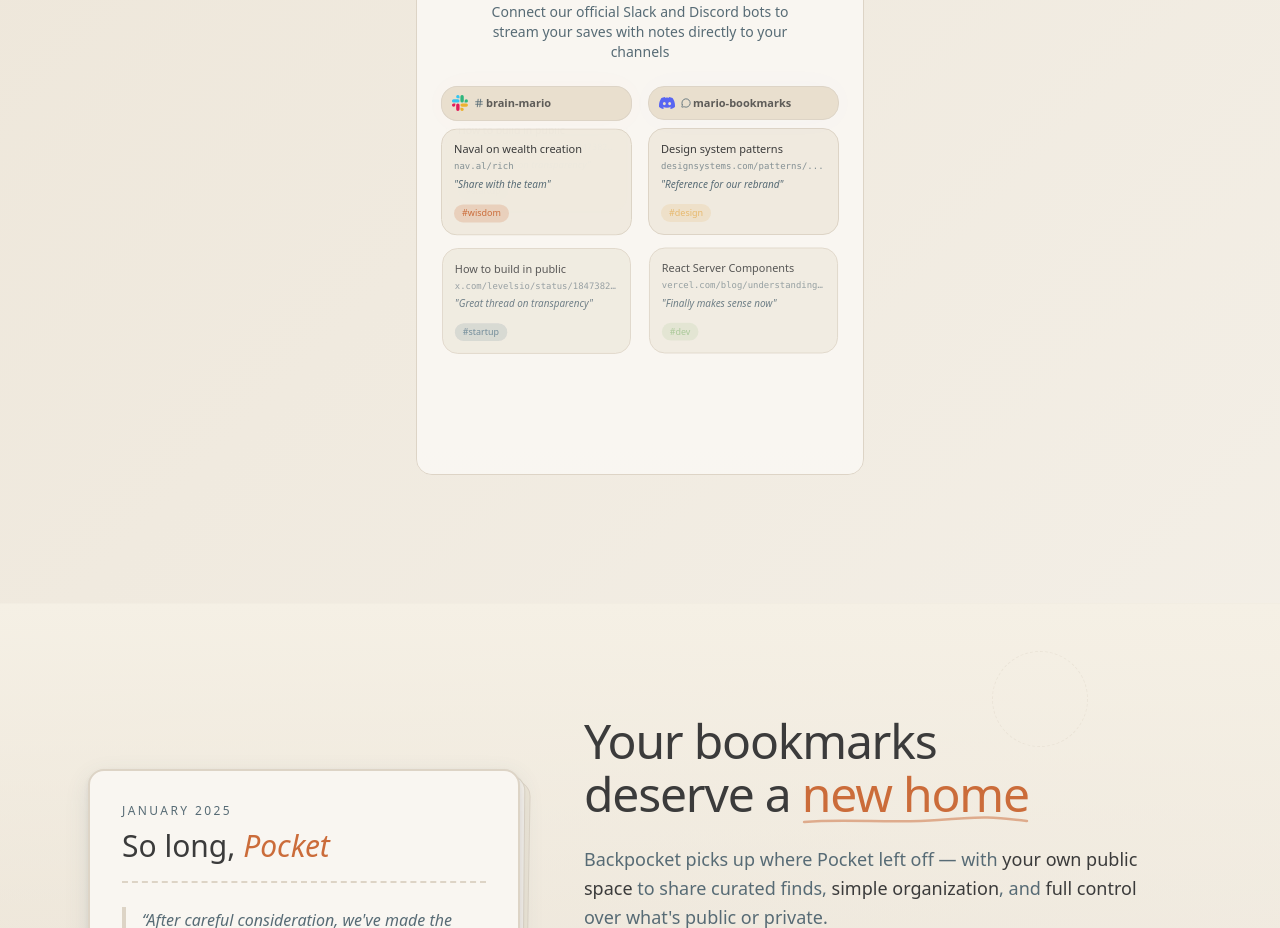
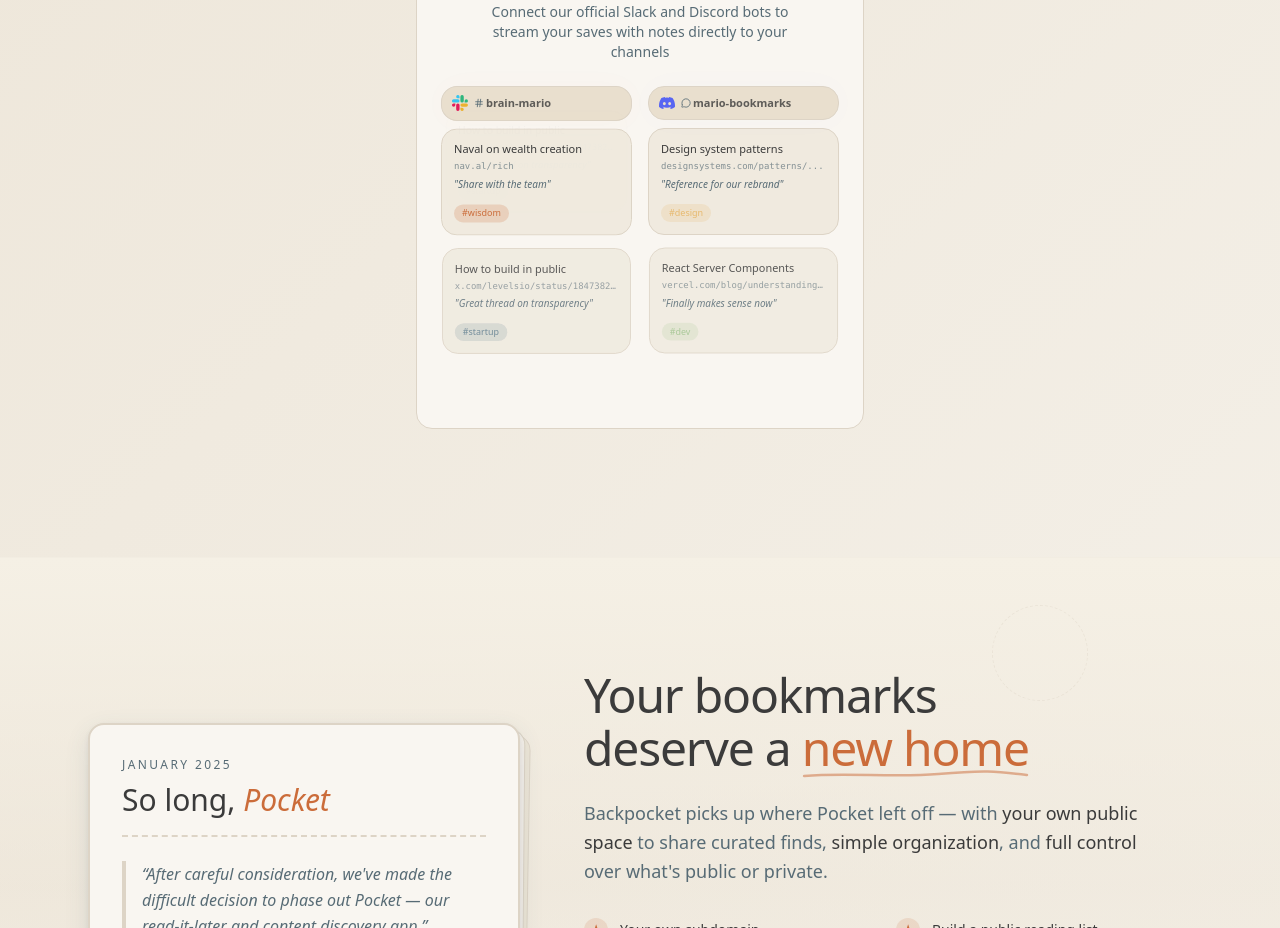
Before and after one commit to MyBackpocket/backpocket, a Next.js app in the folder apps/backpocket-web/: page / in a window 1280 px wide. Shown: the part 7240-8168 px from the top of the page. Built offline with nearby package versions, Linux system fonts and the light colour scheme; no server answers.

Commit message:
fix: Adjust MessageStack height and overflow behavior in IntegrationsComingSoon component for improved visual presentation and user experience.

```diff
--- a/apps/backpocket-web/components/landing/integrations-coming-soon.tsx
+++ b/apps/backpocket-web/components/landing/integrations-coming-soon.tsx
@@ -171,8 +171,8 @@
         </div>
       </motion.div>
 
-      {/* Message Stack - Fixed height with overflow hidden to clip pushed-off cards */}
-      <div className="h-[306px] overflow-hidden">
+      {/* Message Stack - Fixed height with overflow visible for peek effect */}
+      <div className="h-[260px]">
         <div className="flex flex-col gap-3">
           <AnimatePresence mode="popLayout" initial={false}>
             {messages.map((msg, index) => (
@@ -261,9 +261,6 @@
             <MessageStack messages={discordMessages} channel="discord" pulse={discordPulse} />
           </div>
         </div>
-
-        {/* Bottom gradient fade */}
-        <div className="absolute bottom-0 left-0 right-0 h-8 bg-gradient-to-t from-card/80 to-transparent pointer-events-none" />
       </div>
     </div>
   );
```
